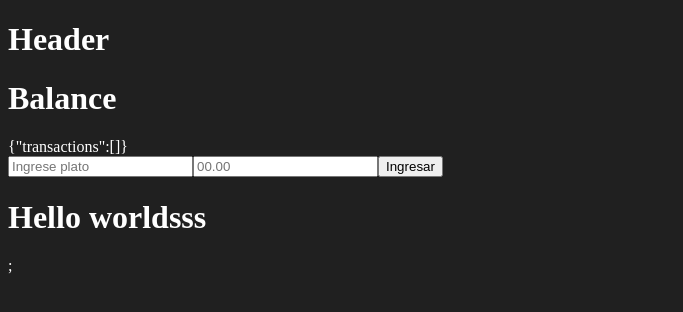
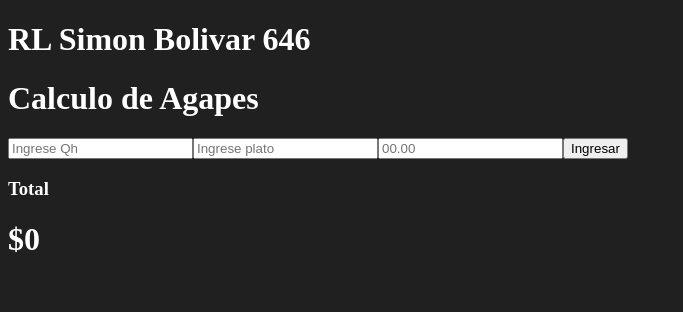
Before and after one commit to elifred2022/agapes, a React (Create React App) app: page / in a window 1280 px wide. Shown: the top 312 px of the page, without its empty margins (0-683 px from the left). Built offline with nearby package versions, Linux system fonts and the light colour scheme.

Commit message:
ya la app suma y aparecne los nombres

```diff
--- a/src/App.js
+++ b/src/App.js
@@ -9,14 +9,14 @@ function App() {
   return (
     <GlobalProvider>
       <Header />
-      <Balance />
+      <h1>Calculo de Agapes</h1>
       <TransactionForm />
       <TransactionList />
-      <h1>Hello worldsss</h1>;
+      <Balance />
     </GlobalProvider>
   );
 }
 
 export default App;
 
-// https://www.youtube.com/watch?v=zN6xXtHww54 39:32
+// https://www.youtube.com/watch?v=zN6xXtHww54 44:49
--- a/src/components/Balance.js
+++ b/src/components/Balance.js
@@ -2,12 +2,16 @@ import React from "react";
 import { useGlobalState } from "../context/GlobalState";
 
 function Balance() {
-  const data = useGlobalState();
+  const { transactions } = useGlobalState();
+
+  const amounts = transactions.map((transactions) => transactions.amount);
+
+  const total = amounts.reduce((acc, item) => (acc += item), 0);
 
   return (
     <div>
-      <h1>Balance</h1>
-      <div>{JSON.stringify(data)}</div>
+      <h3>Total</h3>
+      <h1>${total} </h1>
     </div>
   );
 }
--- a/src/components/Header.js
+++ b/src/components/Header.js
@@ -1,7 +1,7 @@
 function Header() {
   return (
     <div>
-      <h1>Header</h1>
+      <h1>RL Simon Bolivar 646</h1>
     </div>
   );
 }
--- a/src/components/transactions/TransactionFrom.js
+++ b/src/components/transactions/TransactionFrom.js
@@ -4,6 +4,7 @@ import { useGlobalState } from "../../context/GlobalState";
 
 function TransactionForm() {
   const { addTransaction } = useGlobalState();
+  const [queridoHermano, setQueridoHermano] = useState();
   const [description, setDescription] = useState();
   const [amount, setAmount] = useState(0);
 
@@ -11,15 +12,21 @@ function TransactionForm() {
     e.preventDefault();
     addTransaction({
       id: window.crypto.randomUUID(), // esto genera ID automaticamente
+      queridoHermano,
       description,
-      amount,
+      amount: +amount,
     });
-    console.log(description, amount);
+    console.log(queridoHermano, description, amount);
   };
 
   return (
     <div>
       <form onSubmit={onSubmit}>
+        <input
+          type="text"
+          placeholder="Ingrese Qh"
+          onChange={(e) => setQueridoHermano(e.target.value)}
+        />
         <input
           type="text"
           placeholder="Ingrese plato"
--- a/src/components/transactions/TransactionList.js
+++ b/src/components/transactions/TransactionList.js
@@ -7,6 +7,7 @@ function TransactionList() {
     <div>
       {transactions.map((transactions) => (
         <div key={transactions.id}>
+          <p>{transactions.queridoHermano} </p>
           <p>{transactions.description} </p>
           <span>{transactions.amount} </span>
           <button
```
